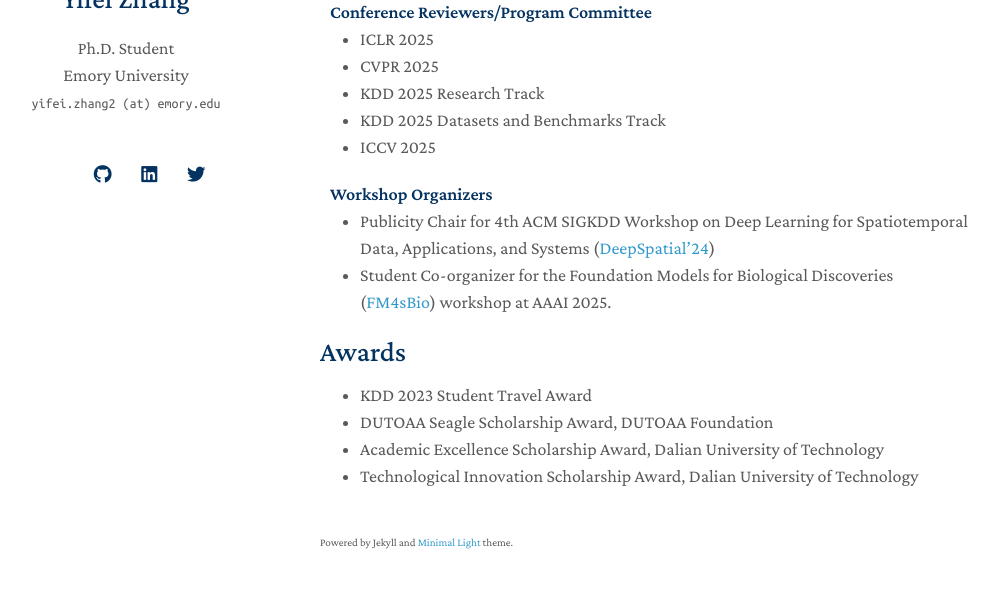
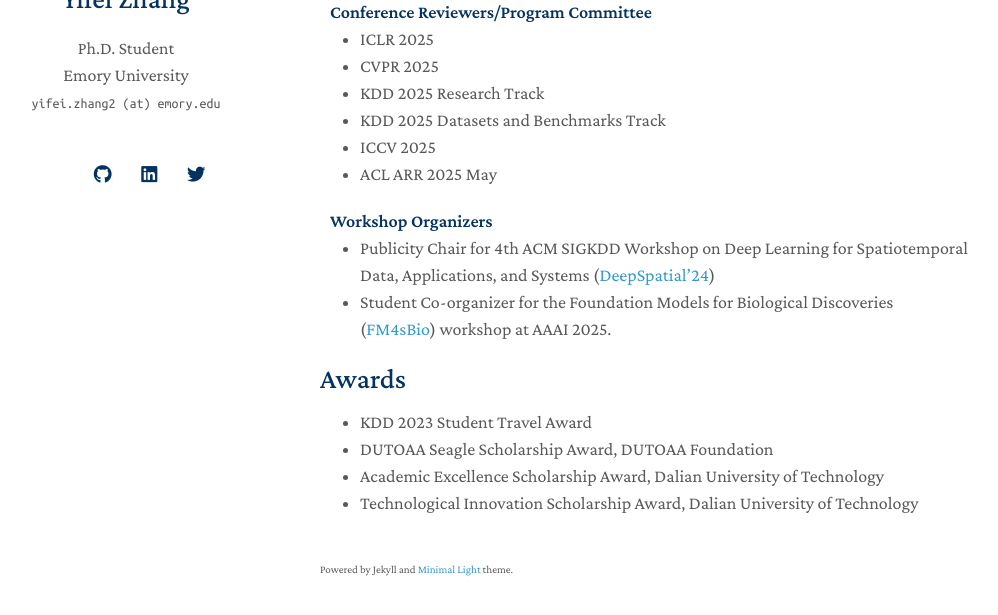
Before and after one commit to yifeizhangcs/yifeizhangcs.github.io, a Jekyll site: the page built from index.md, in a window 1280 px wide and 900 px high, scrolled down 4220 px, cut to the strip 249-864 px from the top of the window. Shown: the whole strip, without its empty margins (150-1148 px from the left). Built offline with Jekyll 4.4.1, drawn with Linux system fonts in a browser that asks for light colours; nearby versions of some CDN libraries; a style sheet for code colours, icons or effects is not loaded; our own code applies the rules of GitHub Pages for plain Markdown files.

Commit message:
Update services.md

```diff
--- a/_includes/services.md
+++ b/_includes/services.md
@@ -16,6 +16,7 @@
     <li>KDD 2025 Research Track</li>
     <li>KDD 2025 Datasets and Benchmarks Track</li>
     <li>ICCV 2025</li>
+    <li>ACL ARR 2025 May</li>
 </ul>
 
 <h4 style="margin:0 10px 0;">Workshop Organizers</h4>
```
